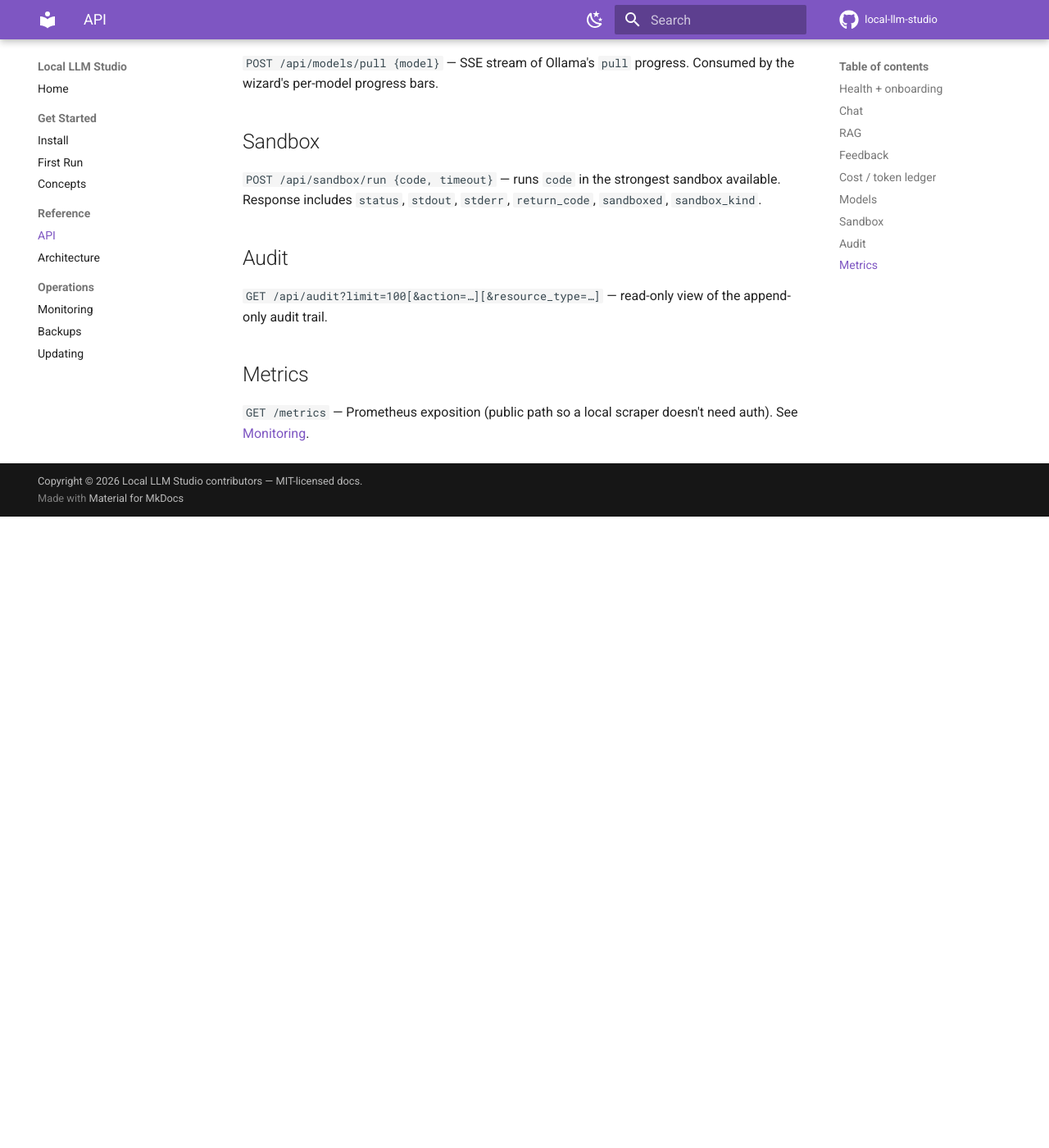
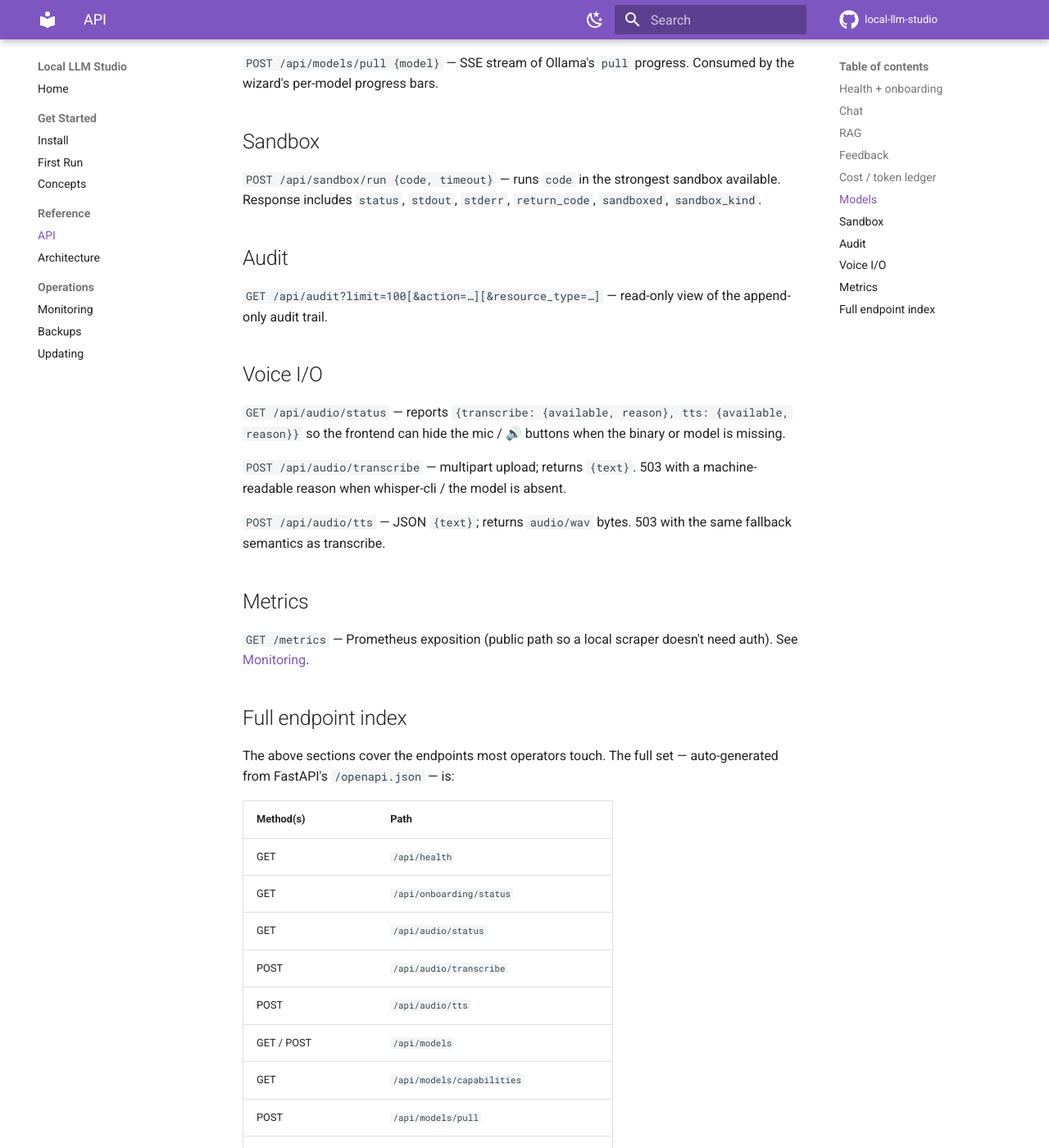
Before and after one commit to VijayKumarGV/local-llm-studio, an MkDocs documentation site: the page built from docs/api.md, in a window 1280 px wide and 1400 px high, scrolled down 2437 px. Shown: the whole window at 82% size. Built offline with MkDocs 1.6.1 and Material for MkDocs 9.7.7, drawn with Linux system fonts in a browser that asks for light colours; comment, search, counter and statistics services are not loaded; before the commit the page ends 3067 px from its top, so only the background shows below that; some of the changed text lies outside the part shown.

Commit message:
docs: full endpoint index in api.md + drift-guard test
Voice endpoints (/api/audio/{status,transcribe,tts}) were shipped in
v0.10.0 but never landed in docs/api.md — the integration review
caught it. Added their per-endpoint blurbs + a full table of every
route the server exposes.

tests/backend/test_docs_drift.py grep-verifies both directions:
every `@app.<method>('/api/…')` decoration in server.py appears
somewhere in docs/api.md, and any docs mention of an /api path
resolves to a real route (with a small allowlist for parameterized
placeholders). Fails the unit-test gate on drift.

Co-Authored-By: Claude Opus 4.7 (1M context) <noreply@anthropic.com>

```diff
--- a/docs/api.md
+++ b/docs/api.md
@@ -102,7 +102,66 @@ sandbox available. Response includes `status`, `stdout`, `stderr`,
 `GET /api/audit?limit=100[&action=…][&resource_type=…]` — read-only
 view of the append-only audit trail.
 
+## Voice I/O
+
+`GET /api/audio/status` — reports `{transcribe: {available, reason}, tts: {available, reason}}`
+so the frontend can hide the mic / 🔊 buttons when the binary or model
+is missing.
+
+`POST /api/audio/transcribe` — multipart upload; returns `{text}`.
+503 with a machine-readable reason when whisper-cli / the model is
+absent.
+
+`POST /api/audio/tts` — JSON `{text}`; returns `audio/wav` bytes.
+503 with the same fallback semantics as transcribe.
+
 ## Metrics
 
 `GET /metrics` — Prometheus exposition (public path so a local scraper
 doesn't need auth). See [Monitoring](ops/monitoring.md).
+
+## Full endpoint index
+
+The above sections cover the endpoints most operators touch. The full
+set — auto-generated from FastAPI's `/openapi.json` — is:
+
+| Method(s)                 | Path                                                     |
+| ------------------------- | -------------------------------------------------------- |
+| GET                       | `/api/health`                                            |
+| GET                       | `/api/onboarding/status`                                 |
+| GET                       | `/api/audio/status`                                      |
+| POST                      | `/api/audio/transcribe`                                  |
+| POST                      | `/api/audio/tts`                                         |
+| GET / POST                | `/api/models`                                            |
+| GET                       | `/api/models/capabilities`                               |
+| POST                      | `/api/models/pull`                                       |
+| GET / POST                | `/api/projects`                                          |
+| GET / PATCH / DELETE      | `/api/projects/{project_id}`                             |
+| GET                       | `/api/projects/{project_id}/files`                       |
+| GET / POST                | `/api/conversations`                                     |
+| GET / PATCH / DELETE      | `/api/conversations/{conv_id}`                           |
+| POST                      | `/api/conversations/{conv_id}/branch`                    |
+| POST                      | `/api/conversations/{conv_id}/duplicate`                 |
+| PATCH / DELETE            | `/api/messages/{message_id}`                             |
+| POST                      | `/api/chat/stream`                                       |
+| POST                      | `/api/chat/compare`                                      |
+| GET                       | `/api/rag/query`                                         |
+| POST                      | `/api/files/upload`                                      |
+| POST                      | `/api/files/from-url`                                    |
+| DELETE                    | `/api/files/{file_id}`                                   |
+| GET / POST / DELETE       | `/api/artifacts`                                         |
+| GET / DELETE              | `/api/artifacts/{artifact_id}`                           |
+| GET                       | `/api/artifacts/{artifact_id}/download`                  |
+| GET / POST                | `/api/feedback`                                          |
+| GET                       | `/api/cost/summary`                                      |
+| GET                       | `/api/audit`                                             |
+| GET / POST                | `/api/memory`                                            |
+| DELETE                    | `/api/memory/{memory_id}`                                |
+| POST                      | `/api/memory/extract`                                    |
+| GET / PATCH               | `/api/settings`                                          |
+| GET                       | `/api/search`                                            |
+| POST                      | `/api/sandbox/run`                                       |
+| POST                      | `/api/workspace/export`                                  |
+| POST                      | `/api/workspace/import`                                  |
+| GET                       | `/metrics`                                               |
+| GET                       | `/auth?token=…`                                          |
```
Also changed, not shown: 1 other file.
